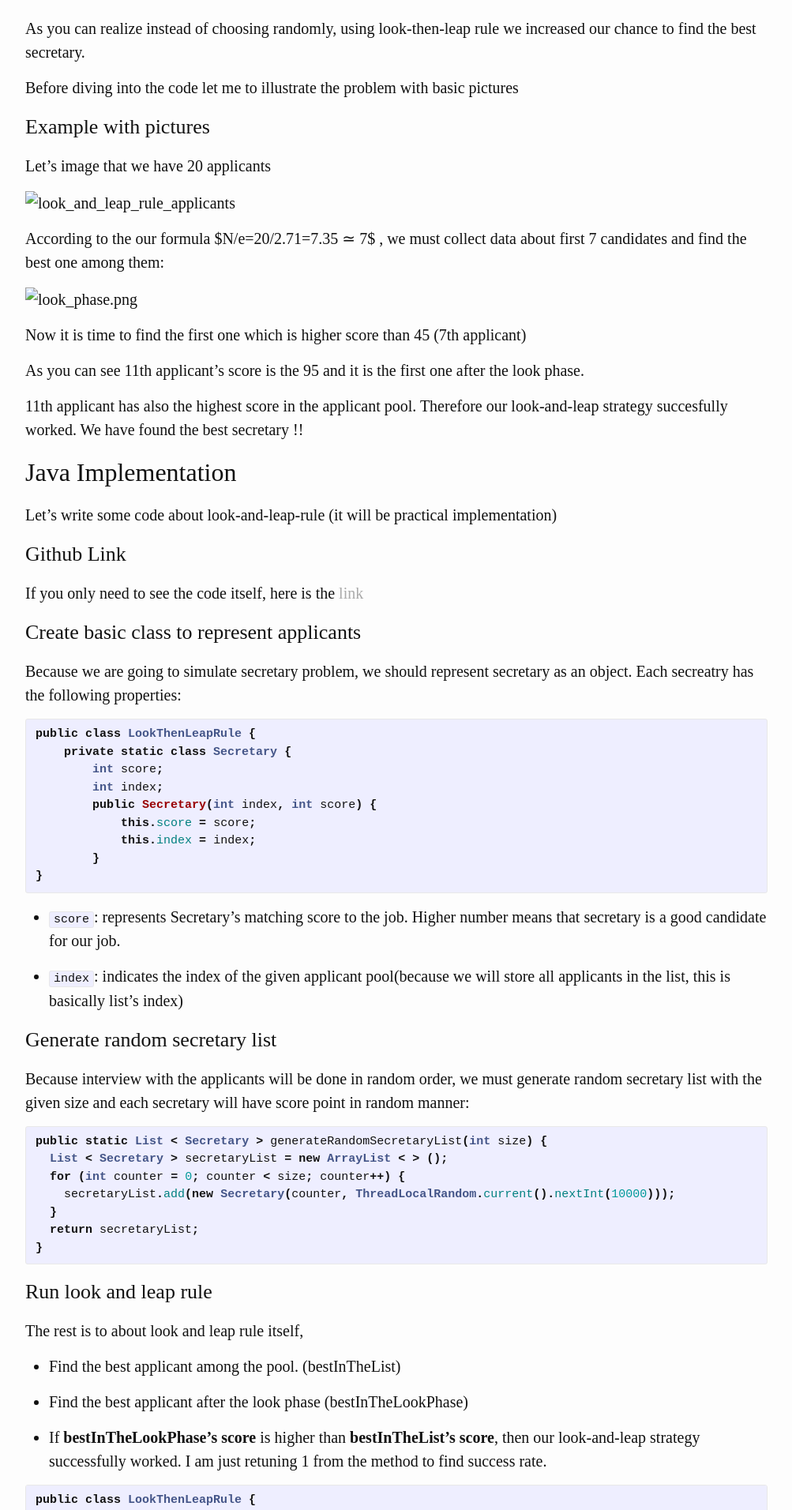
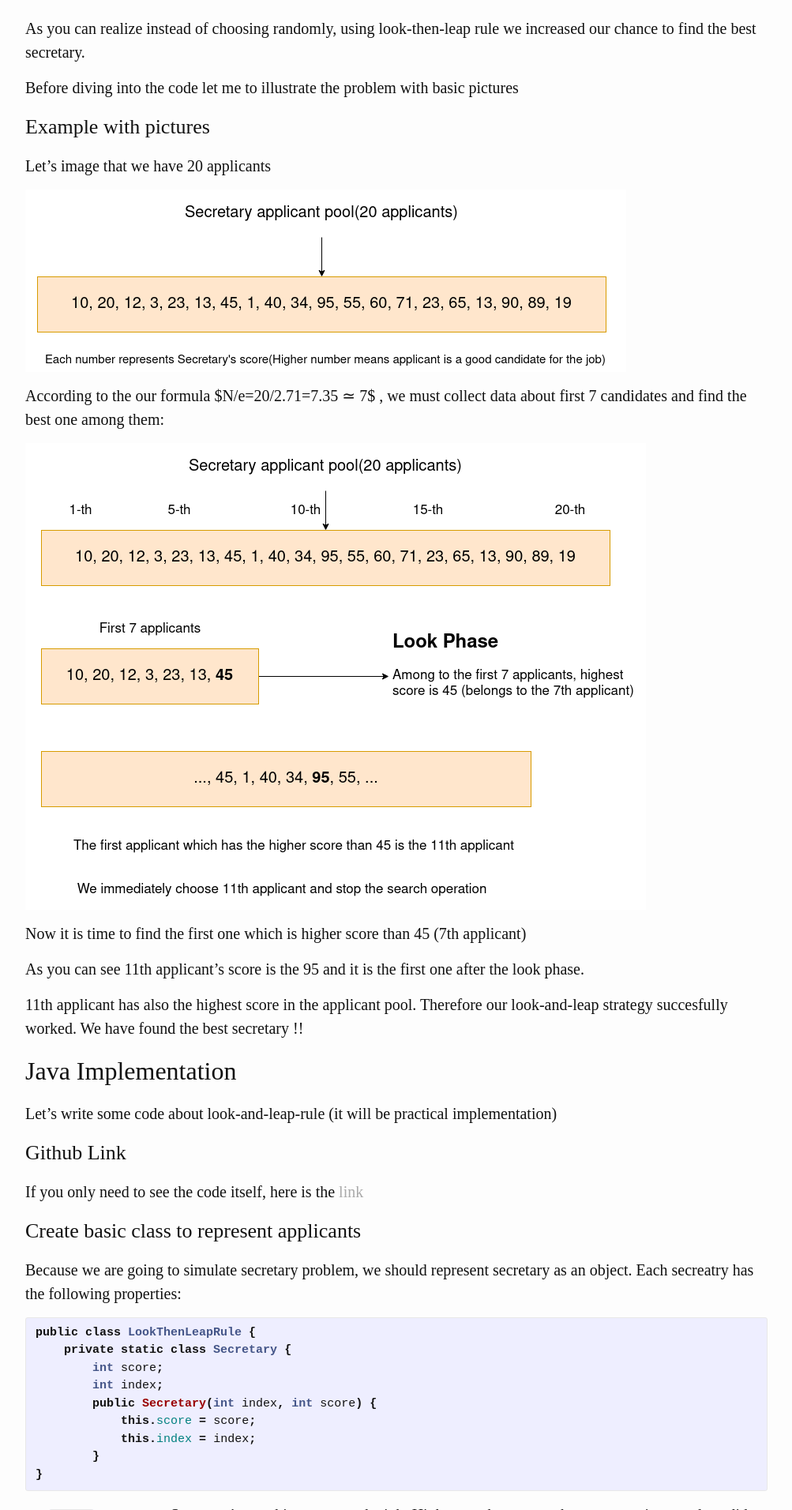
Before and after one commit to mehmetozanguven/mehmetozanguven.github.io, a Jekyll site: the page built from _posts/others/2022-03-15-look-then-leap-rule.md, in a window 1280 px wide. Shown: the part 4220-6132 px from the top of the page at 79% size, without its empty margins (138-1141 px from the left). Built offline with Jekyll 4.4.1, drawn with Linux system fonts in a browser that asks for light colours; nearby versions of some CDN libraries; some web fonts are replaced.

Commit message:
Update images

```diff
--- a/_posts/others/2022-03-15-look-then-leap-rule.md
+++ b/_posts/others/2022-03-15-look-then-leap-rule.md
@@ -132,11 +132,11 @@ Before diving into the code let me to illustrate the problem with basic pictures
 
 Let's image that we have 20 applicants
 
-<img src="/assets/look_then_leap_rule/look_and_leap_rule_applicants.png" alt="look_and_leap_rule_applicants" />
+<img src="/assets/others/look_then_leap_rule/look_and_leap_rule_applicants.png" alt="look_and_leap_rule_applicants" />
 
 According to the our formula $N/e=20/2.71=7.35 ≃ 7$ , we must collect data about first 7 candidates and find the best one among them:
 
-<img src="/assets/look_then_leap_rule/look_phase.png" alt="look_phase.png" />
+<img src="/assets/others/look_then_leap_rule/look_phase.png" alt="look_phase.png" />
 
 Now it is time to find the first one which is higher score than 45 (7th applicant)
 
```
